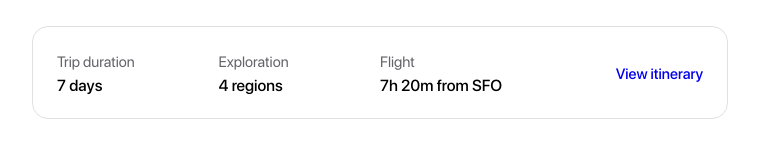
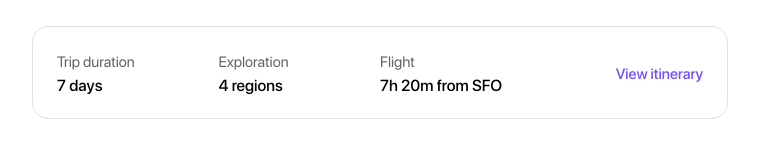
Before and after one commit to Whiz7z/travel-test, a React (Vite) app: page / in a window 1280 px wide. Shown: the part 366-519 px from the top of the page, without its empty margins (260-1019 px from the left). Built offline with nearby package versions, Linux system fonts and the light colour scheme.

Commit message:
finish 12

```diff
--- a/src/components/TripInfo/TripInfo.jsx
+++ b/src/components/TripInfo/TripInfo.jsx
@@ -21,7 +21,6 @@ const TripInfo = () => {
 
   return (
     <div className={styles.tripInfoContainer}>
-
       <div className={styles.tripInfoTop}>
         <div className={styles.infoItem}>
           <p>Trip duration</p>
@@ -36,7 +35,11 @@ const TripInfo = () => {
           <p>7h 20m from SFO</p>
         </div>
 
-        <a href={"#"} className={styles.viewItineraryLink}>
+        <a
+          href={"#"}
+          style={{ color: "rgba(113, 78, 255, 1)" }}
+          className={styles.viewItineraryLink}
+        >
           View itinerary
         </a>
       </div>
@@ -45,11 +48,11 @@ const TripInfo = () => {
         <div className={styles.infoHeader}>
           <h1>{"Iceland's"} Highlights</h1>
           <div className={styles.actions}>
-            <button className={styles.wishListBtn}>
+            <button style={{ color: "#000000" }} className={styles.wishListBtn}>
               {" "}
               <WishListSvg /> Add to wishlish
             </button>
-            <button className={styles.share}>
+            <button style={{ color: "#000000" }} className={styles.share}>
               <ShareSvg /> Share
             </button>
           </div>
@@ -107,7 +110,9 @@ const TripInfo = () => {
                 min={1}
                 max={30}
                 value={persons}
-                onChange={(e) => { setPersons(e.target.value) }}
+                onChange={(e) => {
+                  setPersons(e.target.value);
+                }}
               />
             </div>
           </div>
```
